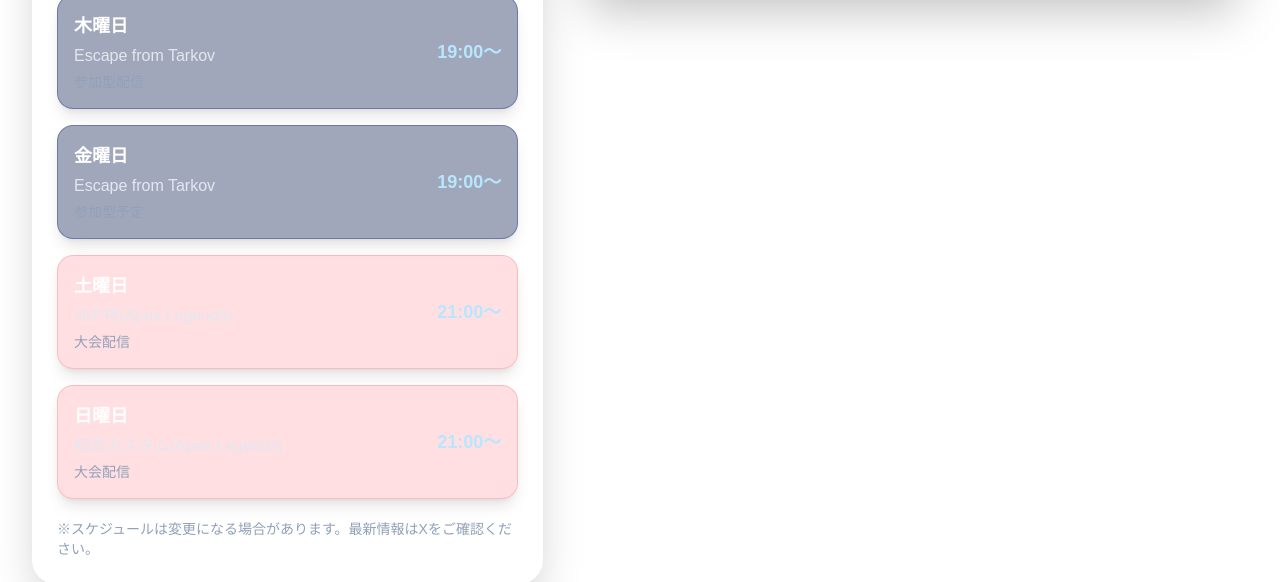
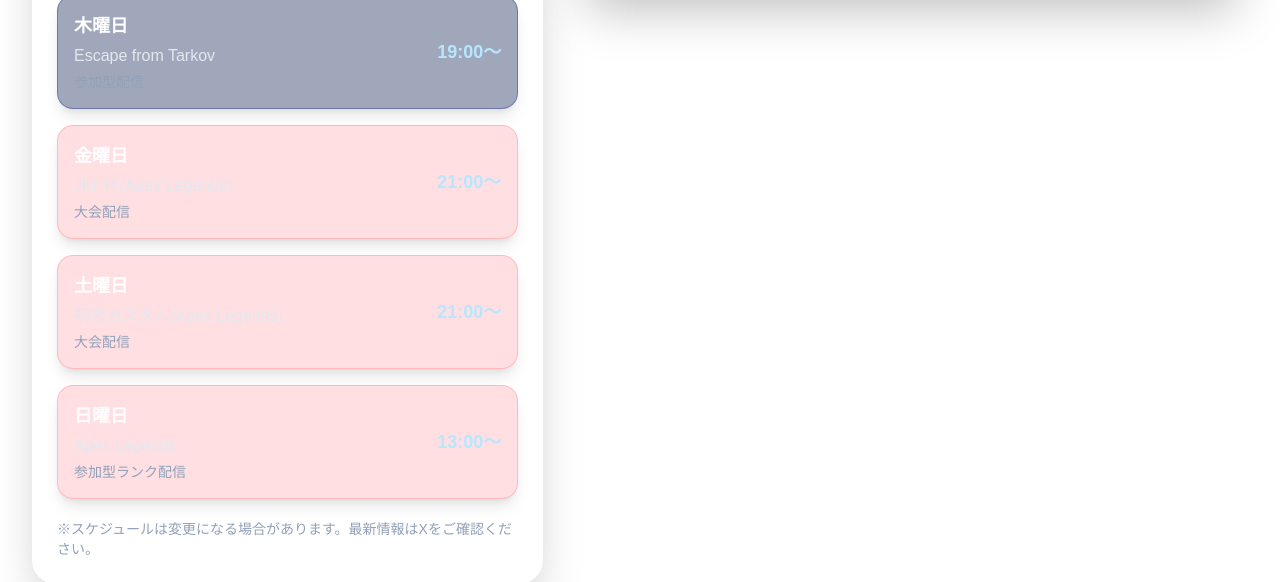
Before and after one commit to AquariVt/aquari-site, a Next.js app: page / in a window 1280 px wide. Shown: the part 1500-2082 px from the top of the page. Built offline with nearby package versions, Linux system fonts and the light colour scheme; no server answers.

Commit message:
add character images

```diff
--- a/app/page.tsx
+++ b/app/page.tsx
@@ -55,23 +55,23 @@ const weeklySchedule: ScheduleItem[] = [
   },
   {
     day: "金曜日",
-    time: "19:00〜",
-    title: "Escape from Tarkov",
-    note: "参加型予定",
-    color: "border-blue-900/40 bg-blue-950/40",
-  },
-{
-    day: "土曜日",
     time: "21:00〜",
     title: "JKP杯(Apex Legends)",
     note: "大会配信",
     color: "border-red-400/30 bg-red-500/15",
   },
-  {
-    day: "日曜日",
+{
+    day: "土曜日",
     time: "21:00〜",
     title: "初恋カスタム(Apex Legends)",
     note: "大会配信",
+    color: "border-red-400/30 bg-red-500/15",
+  },
+  {
+    day: "日曜日",
+    time: "13:00〜",
+    title: "Apex Legends",
+    note: "参加型ランク配信",
     color: "border-red-400/30 bg-red-500/15",
   },
 ];
```
